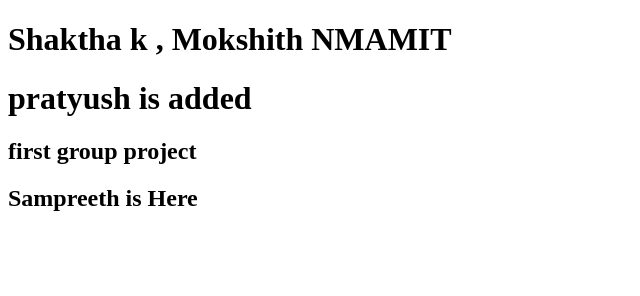
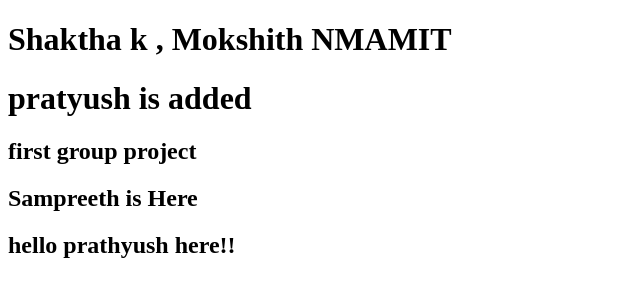
Before and after one commit to Steve154-SJ/securityguard-system, a plain HTML site: page index4.html in a window 1280 px wide. Shown: the whole page, without its empty margins (0-640 px from the left). Drawn offline with Linux system fonts and the light colour scheme.

Commit message:
hello prathyush here

```diff
--- a/index4.html
+++ b/index4.html
@@ -8,5 +8,7 @@
         <h1>pratyush is added</h1>
         <h2>first group project</h2>
         <h2>Sampreeth is Here</h2>
+        <h2>hello prathyush here!!</h2>
+
     </body>
 </html>
```
